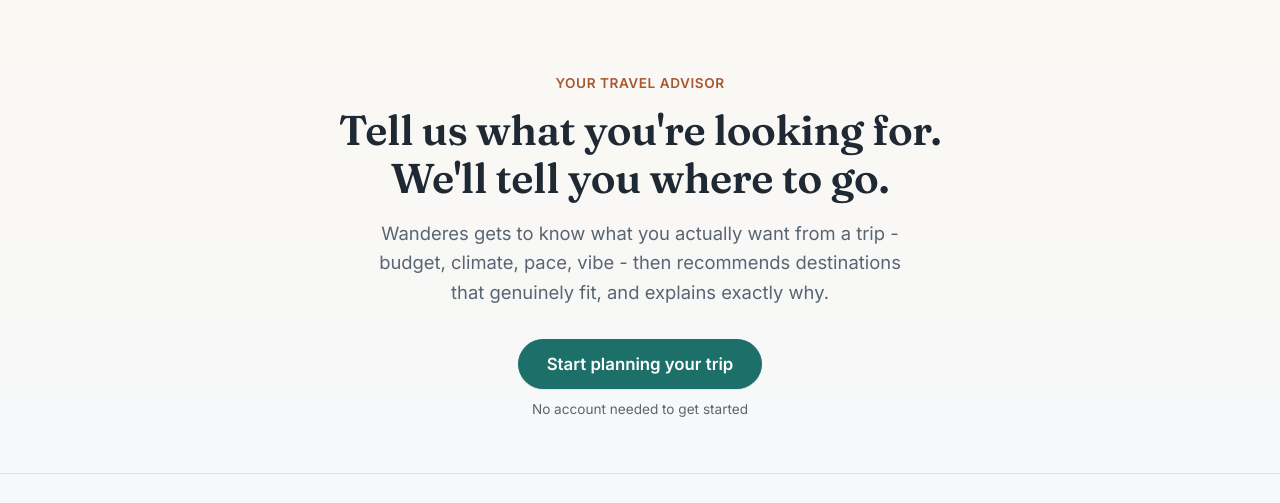
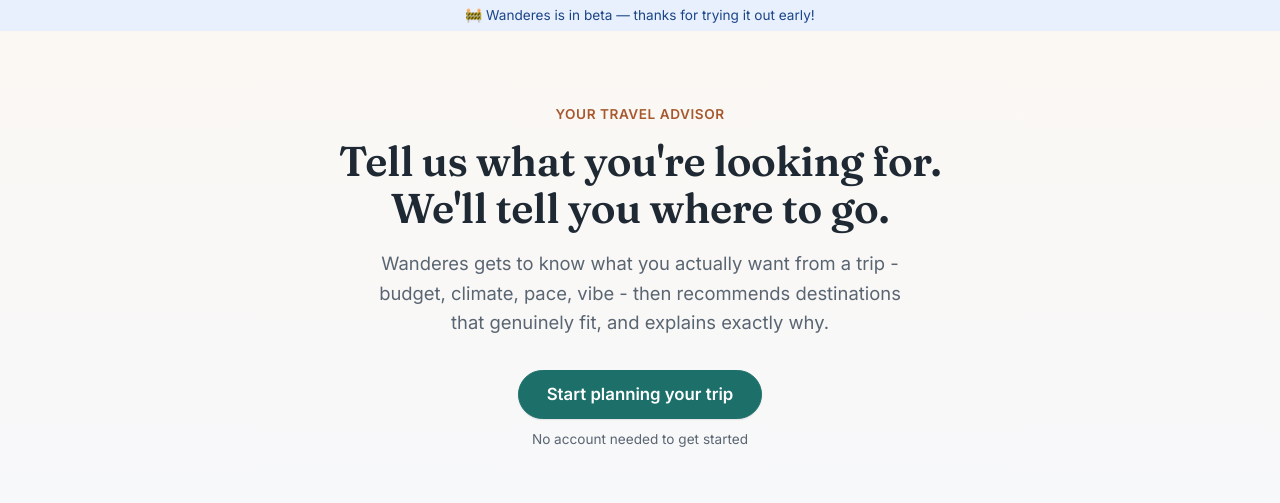
Before and after one commit to wanderes-dev/wanderes, a Django app: page / in a window 1280 px wide. Shown: the part 76-579 px from the top of the page. Run offline with Django 5.2, Linux system fonts and the light colour scheme; data that the repository does not hold is empty; parts of the project's set-up code (start-up, migrations or seed data) failed here and were passed over.

Commit message:
Add a site-wide beta notice, without a premium-trial claim
Direct request also asked for "first 10 users get a free Premium trial"
in the same banner. Flagged before implementing: Premium doesn't exist
in this codebase yet (no Subscription/Plan model, no payment provider,
nothing to grant or track "first 10 users" against - Phases 19-22 all
unstarted), and pricing/trial strategy is itself one of this project's
documented human-decision boundaries. Presented the tension via
AskUserQuestion; user chose a plain beta-only notice instead.

Permanent, non-dismissible informational strip in templates/base.html,
same info-level color tokens as the existing language-suggestion banner.
Translated into all 5 non-English locales, live-verified in Portuguese.

487/487 tests passing (1 new), ruff clean, no migrations.

Co-Authored-By: Claude Sonnet 5 <noreply@anthropic.com>

```diff
--- a/static/css/main.css
+++ b/static/css/main.css
@@ -303,6 +303,21 @@ a:hover {
 
 .message-close:hover {
     opacity: 1;
+}
+
+/* Beta notice (2026-09-11) - a permanent, non-dismissible informational
+   strip on every page, same reasoning as the "we collect anonymized
+   usage data" footer note: an honest, always-visible disclosure rather
+   than a one-time dismissible banner, since "this product is in beta"
+   stays true for as long as it's shown - dismissing it would just mean
+   most visitors never see it again on their next visit. */
+
+.beta-banner {
+    background: var(--color-info-bg);
+    color: var(--color-info-text);
+    text-align: center;
+    font-size: 0.85rem;
+    padding: 0.45rem 1rem;
 }
 
 /* Language suggestion banner (2026-09-04, automatic language detection) -
--- a/templates/base.html
+++ b/templates/base.html
@@ -64,6 +64,8 @@
     </header>
     <div id="site-nav-backdrop" class="site-nav-backdrop"></div>
 
+    <div class="beta-banner">🚧 {% trans "Wanderes is in beta — thanks for trying it out early!" %}</div>
+
     {% if messages %}
     <ul class="messages">
         {% for message in messages %}
```
Also changed, not shown: core/tests/test_landing.py (+10 -0 lines), documentation/DEVELOPMENT_LOG.md (+12 -0 lines), documentation/PROJECT_STATE.md (+1 -1 lines), locale/de/LC_MESSAGES/django.po, locale/es/LC_MESSAGES/django.po, locale/fr/LC_MESSAGES/django.po, locale/it/LC_MESSAGES/django.po, locale/pt/LC_MESSAGES/django.po, 5 other files.
